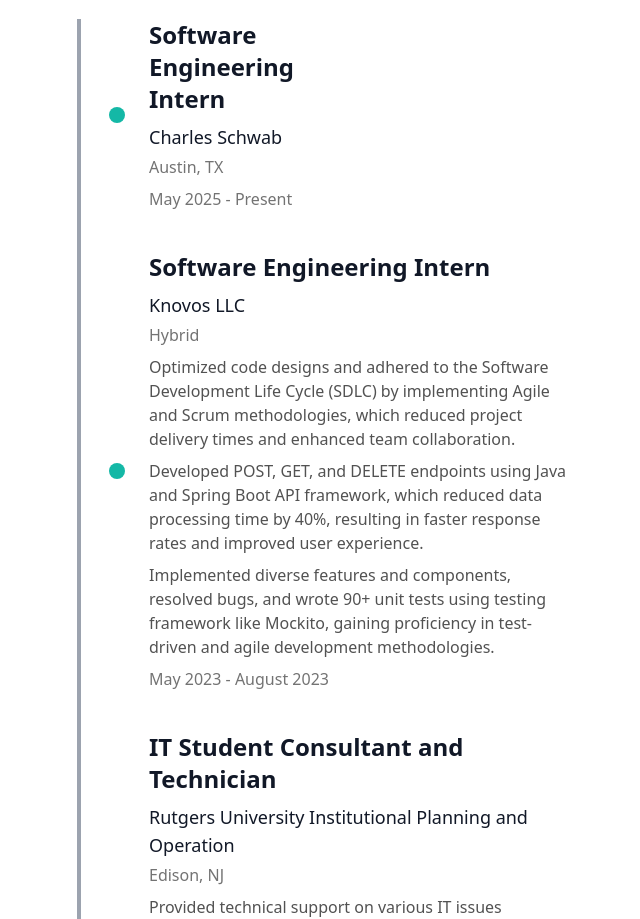
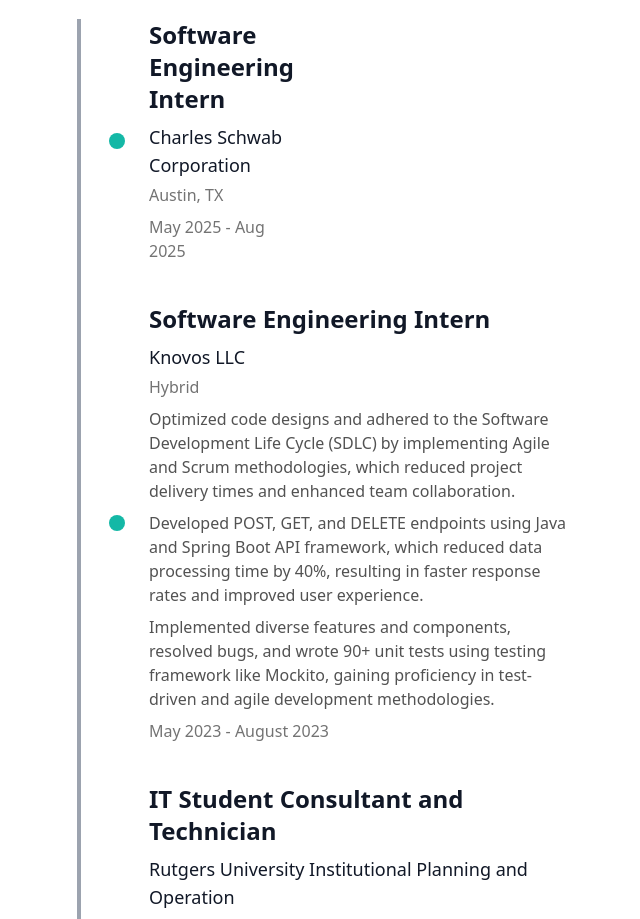
Before and after one commit to krishgondaliya/Portfolio, a Next.js app: page / in a window 1280 px wide. Shown: the part 1980-2899 px from the top of the page, without its empty margins (99-739 px from the left). Built offline with nearby package versions, Linux system fonts and the light colour scheme.

Commit message:
Update internship company and date details

```diff
--- a/components/Experience.tsx
+++ b/components/Experience.tsx
@@ -4,8 +4,8 @@
 const experiences = [
     {
         title: "Software Engineering Intern",
-        company: "Charles Schwab",
-        date: "May 2025 - Present",
+        company: "Charles Schwab Corporation",
+        date: "May 2025 - Aug 2025",
         location: "Austin, TX",
         description: [
         ]
```
